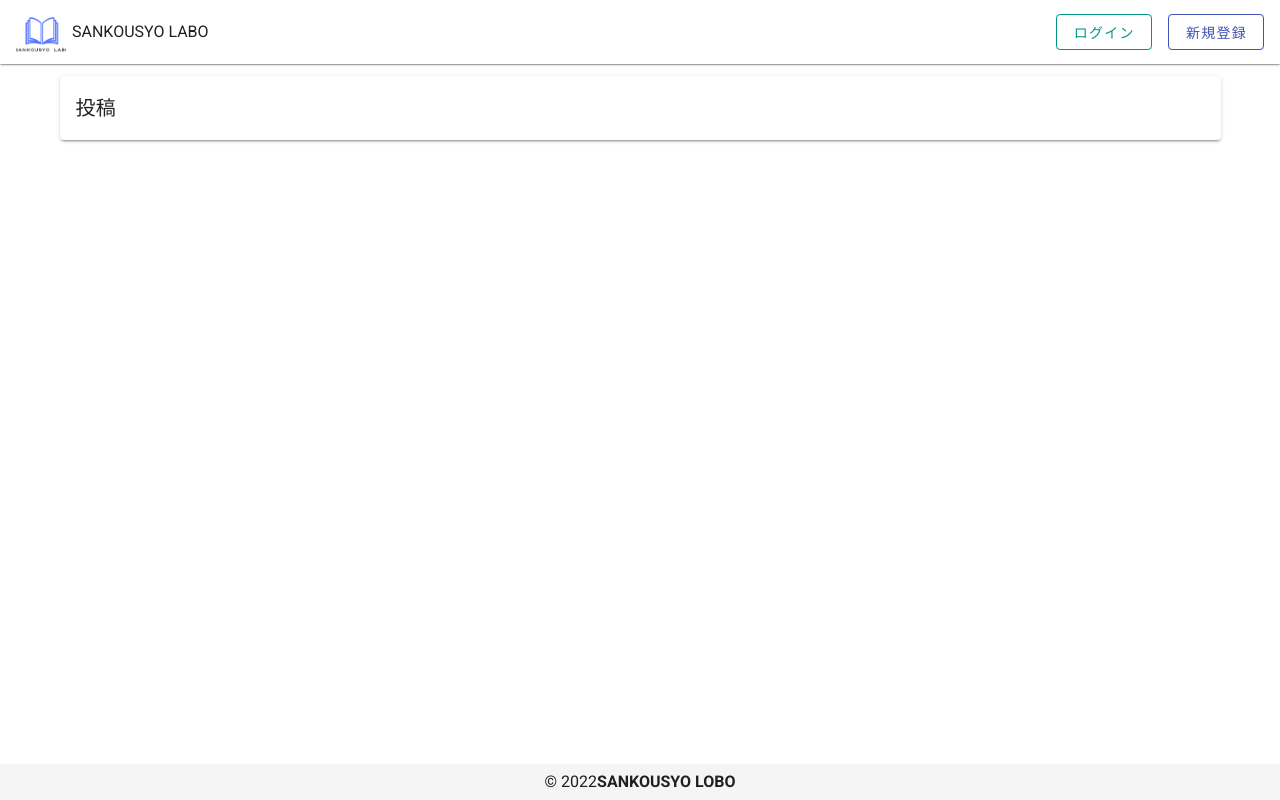
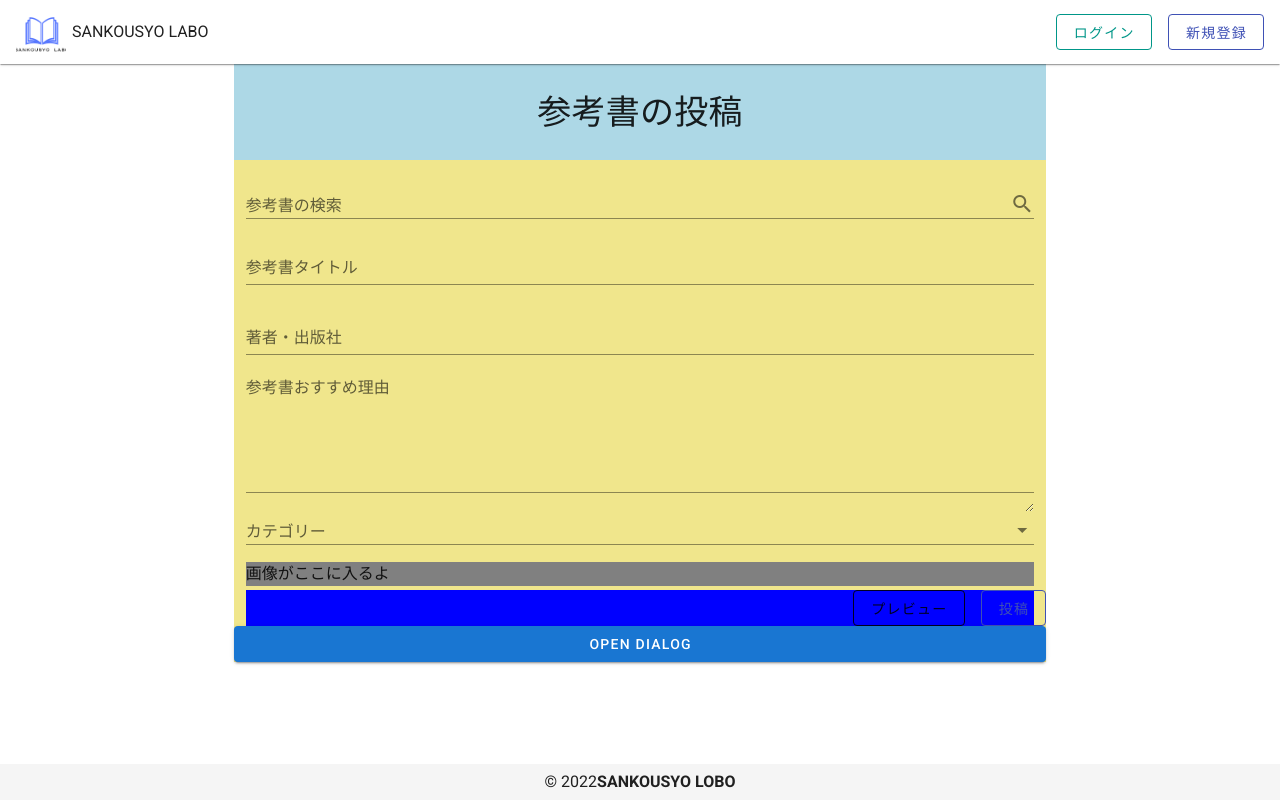
Before and after one commit to yuukiyamagata/Myportfolio_backUp, a Nuxt app: page /posts/create in a window 1280 px wide. Built offline with nearby package versions, Linux system fonts and the light colour scheme.

Commit message:
#1 投稿ページ　フォーム修正

```diff
--- a/components/base/Header.vue
+++ b/components/base/Header.vue
@@ -6,7 +6,8 @@
     </header>
     <v-spacer></v-spacer>
       <v-btn
-      outlined color="teal"
+      outlined
+      color="teal"
       class="mr-4"
       @click="$router.push('/auth/login')">
         ログイン
--- a/pages/posts/create.vue
+++ b/pages/posts/create.vue
@@ -1,20 +1,177 @@
 <template>
-  <div>
-    <v-card>
-      <v-card-title>
-        投稿
-      </v-card-title>
 
-    </v-card>
-  </div>
+  <v-row class="mx-auto d-flex flex-column bg-kohaku max-width">
+    <v-col cols="12" sm="12" class="bg-blue mb-4">
+      <p class="text-h4  text-center mt-4">参考書の投稿</p>
+    </v-col>
+    <v-col >
+      <v-form ref="form" v-model="valid">
+        <v-row>
+          <v-col class="form-width" cols="12" sm="12">
+            <v-text-field
+              v-model="searchWord"
+              label="参考書の検索"
+              placeholder="検索ワードを入力してください"
+              dense
+              append-icon="mdi-magnify"
+              @keydown.enter="search"
+            >
+            </v-text-field>
+            <v-text-field
+              v-model="sankousho.title"
+              label="参考書タイトル"
+              placeholder="(例) チャート式数学"
+              :rules="titleRules"
+            ></v-text-field>
+            <v-text-field
+              v-model="sankousho.author"
+              label="著者・出版社"
+              placeholder="(例) 数研出版"
+              :rules="authorOrCompanyNameRules"
+            ></v-text-field>
+            <v-textarea
+              v-model="sankousho.reason"
+              label="参考書おすすめ理由"
+              placeholder="(例) これを7周やったら偏差値15上がった!!"
+              height="100"
+              :rules="reasonRules"
+            ></v-textarea>
+            <v-select
+              v-model="sankousho.category"
+              :items="subject"
+              label="カテゴリー"
+              dense
+              :rules="sankousyoCategoryRules"
+            >
+            </v-select>
+            <div class="iamge-wrapper">
+              <v-img>
+              </v-img>
+              <p>画像がここに入るよ</p>
+            </div>
+            <div class="btn-wrapper">
+              <v-row class="d-flex flex-row-reverse">
+                <v-btn color="indigo" outlined class="ml-4">投稿</v-btn>
+                <v-btn outlined sm>プレビュー</v-btn>
+              </v-row>
+            </div>
+          </v-col>
+        </v-row>
+      </v-form>
+    </v-col>
+
+
+
+<v-dialog
+      v-model="dialog"
+      fullscreen
+      hide-overlay
+      transition="dialog-top-transition"
+    >
+      <template #activator="{ on, attrs }">
+        <v-btn
+          color="primary"
+          dark
+          v-bind="attrs"
+          v-on="on"
+        >
+          Open Dialog
+        </v-btn>
+      </template>
+      <v-card>
+          <v-btn
+            dark
+            color="primary"
+            @click="dialog = false"
+          >
+            Save
+          </v-btn>
+      </v-card>
+    </v-dialog>
+  </v-row>
+
 </template>
+
+
+
+
+
+
 
 <script>
 export default {
+  data(){
+    return {
+      sankousyoCategory: "",
+      serachWord: '',
+      valid: false,
+      sankousho:{
+        title: '',
+        category: '',
+        reason: '',
+        author: '',
+      },
+      searchWord: '',
+    // バリデーションルール
+      titleRules: [
+        (v) => !!v || "必須項目です。",
+        (v) => (v && v.length <= 40) || "最大40文字です。",
+      ],
+      reasonRules: [
+        (v) => !!v || "必須項目です。",
+        (v) => (v && v.length <= 300) || "最大300文字です。",
+      ],
+      sankousyoCategoryRules: [(v) => !!v || "必須項目です。"],
+      authorOrCompanyNameRules: [(v) =>(v && v.length <= 20) || "必須項目です。また最大20文字です。"],
+      subject:[
+        '数学',
+        '英語',
+        '現代文,古文,漢文',
+        '理科・化学',
+        '理科・物理',
+        '理科・生物',
+        '理科・地学',
+        '社会・日本史',
+        '社会・世界史',
+        '社会・地理',
+        '社会・政治経済,倫理',
+      ],
+        dialog: false,
+        notifications: false,
+        sound: true,
+        widgets: false,
+    }
+  },
+  created(){
 
-}
+  },
+  methods:{
+    search(){
+      alert('search')
+    }
+  }
+};
 </script>
 
 <style>
+  .bg-kohaku {
+    background-color: khaki;
+  }
+  .bg-blue{
+    background-color: lightblue;
+  }
 
+  .max-width {
+    width: 70%;
+  }
+  .form-width {
+    width:80%;
+    margin: 0 auto;
+  }
+  .iamge-wrapper{
+    background-color: grey;
+  }
+  .btn-wrapper{
+    background-color: blue;
+  }
 </style>
```
Also changed, not shown: memo.txt (added).
